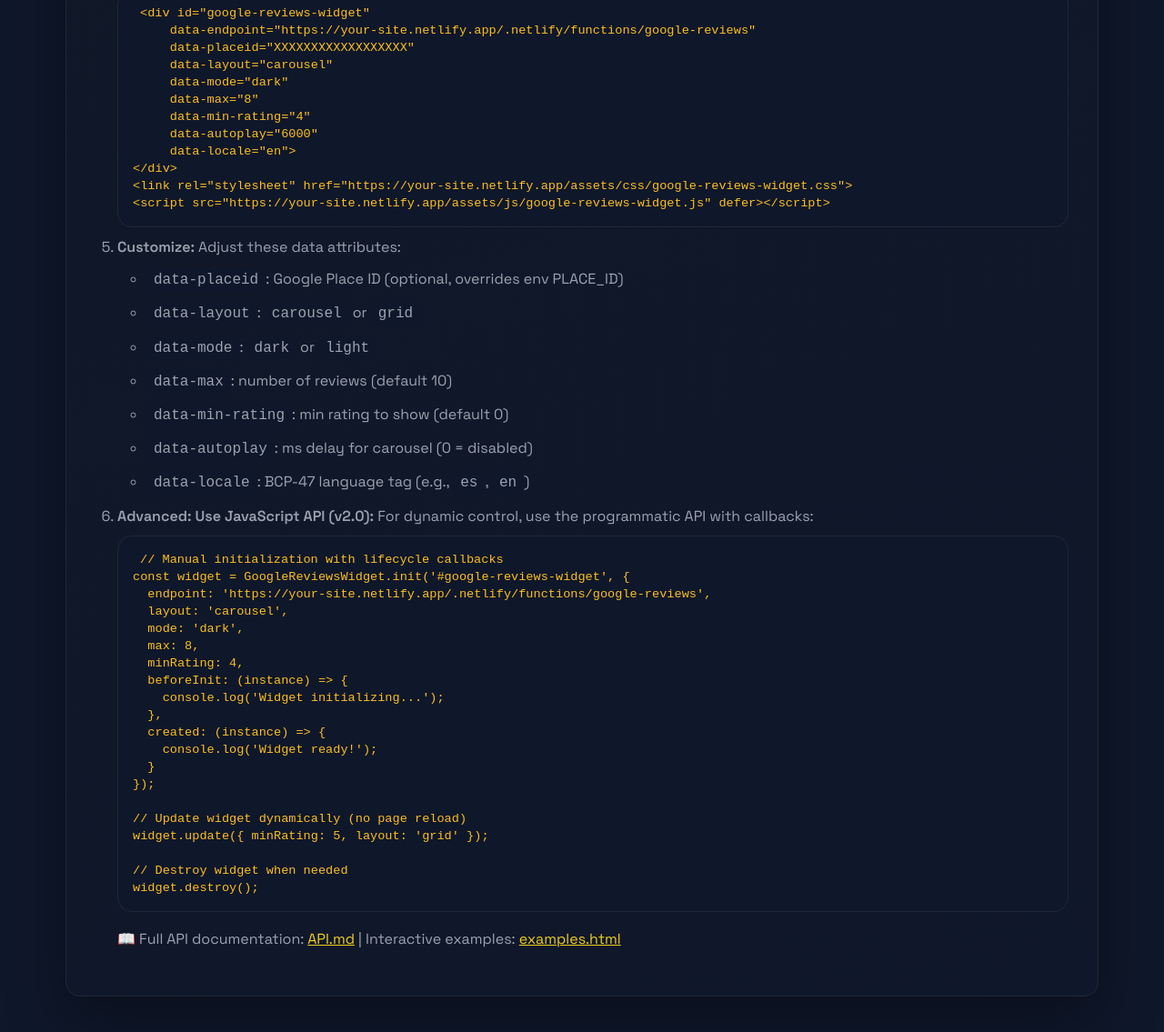
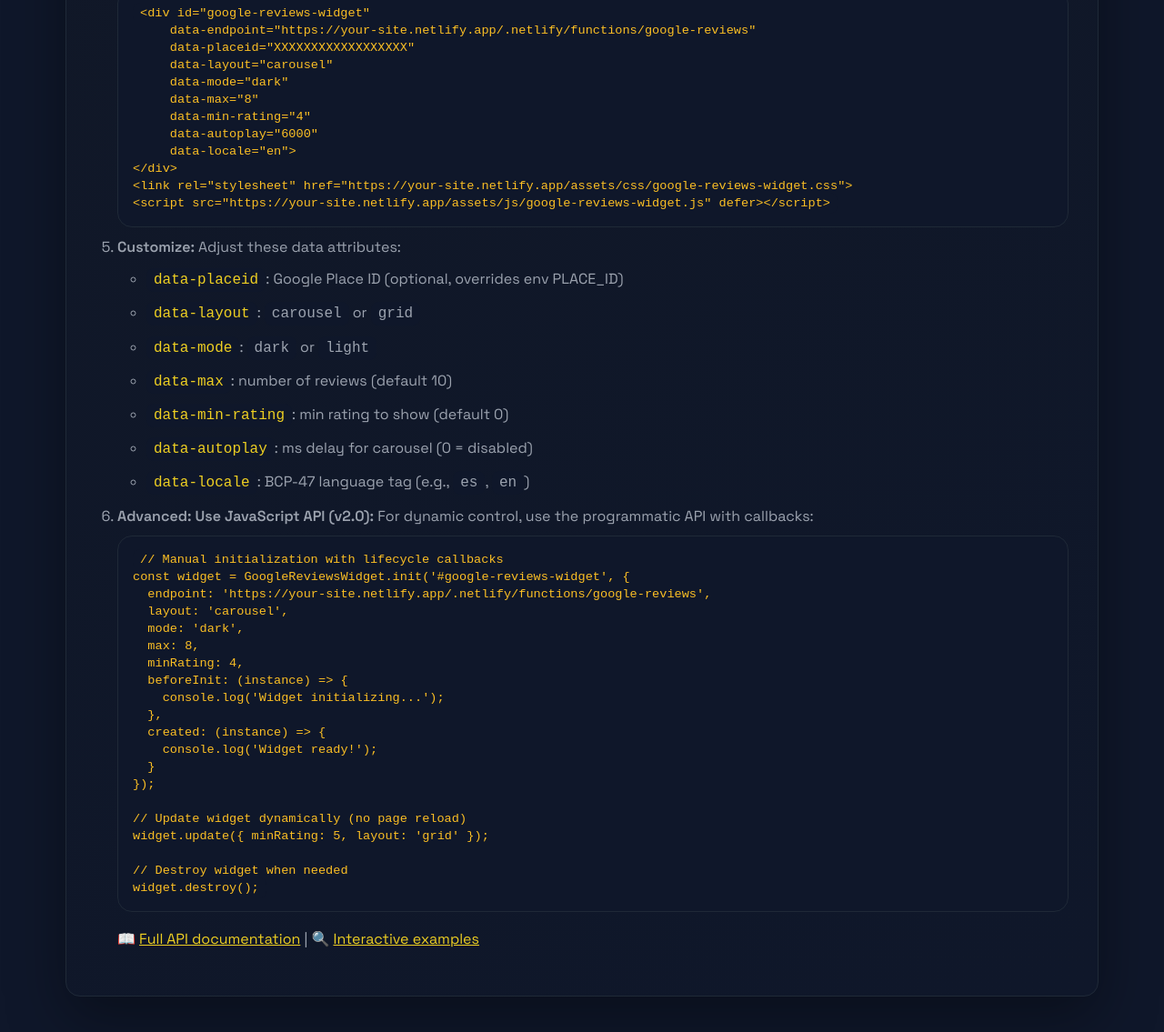
Before and after one commit to juanbrujo/google-reviews-for-webflow, a website: page index.html in a window 1280 px wide. Shown: the part 1556-2691 px from the top of the page at 91% size. Drawn offline with nearby package versions, Linux system fonts and the light colour scheme; no server answers; a small style sheet from the web is missing.

Commit message:
docs: index and examples

```diff
--- a/index.html
+++ b/index.html
@@ -49,6 +49,7 @@
   <!-- Stylesheets -->
   <link rel="stylesheet" href="assets/css/styles.css">
   <link rel="stylesheet" href="assets/css/google-reviews-widget.css">
+  <link rel="stylesheet" href="https://cdnjs.cloudflare.com/ajax/libs/prism-themes/1.9.0/prism-synthwave84.min.css">
   <link rel="image_src" href="https://google-reviews-for-webflow.netlify.app/assets/img/og-image.png">
   <!-- Structured Data / Schema.org -->
   <script type="application/ld+json">
@@ -163,7 +164,7 @@
         </li>
         <li><strong>Embed in Webflow:</strong> In your Webflow page, add a custom code block with:
           <div class="code-block">
-            <pre><code>&lt;div id="google-reviews-widget"
+            <pre><code class="language-html">&lt;div id="google-reviews-widget"
      data-endpoint="https://your-site.netlify.app/.netlify/functions/google-reviews"
      data-placeid="XXXXXXXXXXXXXXXXXX"
      data-layout="carousel"
@@ -179,18 +180,18 @@
         </li>
         <li><strong>Customize:</strong> Adjust these data attributes:
           <ul>
-            <li><code>data-placeid</code>: Google Place ID (optional, overrides env PLACE_ID)</li>
-            <li><code>data-layout</code>: <code>carousel</code> or <code>grid</code></li>
-            <li><code>data-mode</code>: <code>dark</code> or <code>light</code></li>
-            <li><code>data-max</code>: number of reviews (default 10)</li>
-            <li><code>data-min-rating</code>: min rating to show (default 0)</li>
-            <li><code>data-autoplay</code>: ms delay for carousel (0 = disabled)</li>
-            <li><code>data-locale</code>: BCP-47 language tag (e.g., <code>es</code>, <code>en</code>)</li>
+            <li><code class="primary">data-placeid</code>: Google Place ID (optional, overrides env PLACE_ID)</li>
+            <li><code class="primary">data-layout</code>: <code>carousel</code> or <code>grid</code></li>
+            <li><code class="primary">data-mode</code>: <code>dark</code> or <code>light</code></li>
+            <li><code class="primary">data-max</code>: number of reviews (default 10)</li>
+            <li><code class="primary">data-min-rating</code>: min rating to show (default 0)</li>
+            <li><code class="primary">data-autoplay</code>: ms delay for carousel (0 = disabled)</li>
+            <li><code class="primary">data-locale</code>: BCP-47 language tag (e.g., <code>es</code>, <code>en</code>)</li>
           </ul>
         </li>
         <li><strong>Advanced: Use JavaScript API (v2.0):</strong> For dynamic control, use the programmatic API with callbacks:
           <div class="code-block">
-            <pre><code>// Manual initialization with lifecycle callbacks
+            <pre><code class="language-javascript">// Manual initialization with lifecycle callbacks
 const widget = GoogleReviewsWidget.init('#google-reviews-widget', {
   endpoint: 'https://your-site.netlify.app/.netlify/functions/google-reviews',
   layout: 'carousel',
@@ -212,8 +213,8 @@
 widget.destroy();</code></pre>
           </div>
           <p style="margin-top: calc(var(--space) * 2); color: var(--muted);">
-            📖 Full API documentation: <a href="API.md" style="color: var(--accent-2); text-decoration: underline;">API.md</a> |
-            Interactive examples: <a href="examples.html" style="color: var(--accent-2); text-decoration: underline;">examples.html</a>
+            📖 <a href="API.md" style="color: var(--accent-2); text-decoration: underline;">Full API documentation</a> |
+            🔍 <a href="examples.html" style="color: var(--accent-2); text-decoration: underline;">Interactive examples</a>
           </p>
         </li>
       </ol>
@@ -232,6 +233,9 @@
       Free widget to embed Google Reviews | Customer testimonials | Places API integration | Webflow CMS compatible
     </p>
   </footer>
+  <script src="https://cdnjs.cloudflare.com/ajax/libs/prism/1.29.0/prism.min.js"></script>
+  <script src="https://cdnjs.cloudflare.com/ajax/libs/prism/1.29.0/components/prism-javascript.min.js"></script>
+  <script src="https://cdnjs.cloudflare.com/ajax/libs/prism/1.29.0/components/prism-markup.min.js"></script>
   <script src="assets/js/google-reviews-widget.js" defer></script>
   <script src="assets/js/functions.js" defer></script>
 </body>
```
